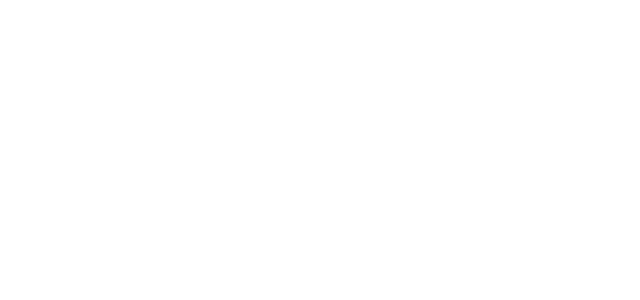
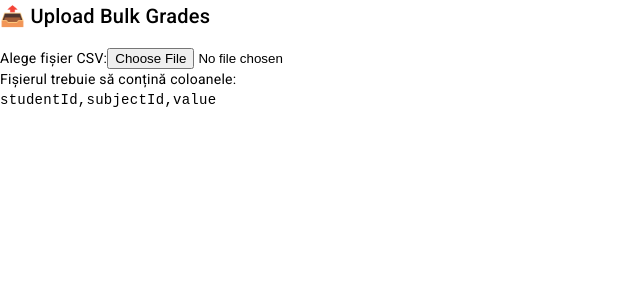
Before and after one commit to HookMyHooks/MPIGradeBook, an Angular app in the folder GradeNexus-frontend/grade-nexus-frontend-angular/: page /upload-bulk in a window 1280 px wide. Before the commit this address led to /. Shown: the top 300 px of the page, without its empty margins (0-640 px from the left). Built offline with nearby package versions, Linux system fonts and the light colour scheme.

Commit message:
added bulk-upload component for .csv files

```diff
--- a/GradeNexus-frontend/grade-nexus-frontend-angular/src/app/app.routes.ts
+++ b/GradeNexus-frontend/grade-nexus-frontend-angular/src/app/app.routes.ts
@@ -7,6 +7,7 @@ import { TeacherGuard } from './guards/teacher.guard';
 import { StudentGuard } from './guards/student.guard';
 import { AuthGuard } from './guards/auth.guard';
 import { ResetPasswordComponent } from './components/auth/reset-password/reset-password.component';
+import { BulkUploadComponent } from './components/bulk-upload/bulk-upload.component';
 
 export const routes: Routes = [
   {
@@ -36,4 +37,8 @@ export const routes: Routes = [
     path: 'reset-password',
     component: ResetPasswordComponent,
   },
+  {
+    path: 'upload-bulk',
+    component: BulkUploadComponent
+  }
 ];
--- /dev/null
+++ b/GradeNexus-frontend/grade-nexus-frontend-angular/src/app/components/bulk-upload/bulk-upload.component.html
@@ -0,0 +1,11 @@
+<div class="bulk-container">
+    <h2>📤 Upload Bulk Grades</h2>
+
+    <label for="file-upload" class="file-label">Alege fișier CSV:</label>
+    <input id="file-upload" type="file" accept=".csv" (change)="onFileSelected($event)" />
+
+    <p class="hint">
+      Fișierul trebuie să conțină coloanele: <br>
+      <code>studentId,subjectId,value</code>
+    </p>
+  </div>
--- /dev/null
+++ b/GradeNexus-frontend/grade-nexus-frontend-angular/src/app/components/bulk-upload/bulk-upload.component.scss
@@ -0,0 +1,36 @@
+.bulk-container {
+    max-width: 500px;
+    margin: 2rem auto;
+    padding: 2rem;
+    border: 1px solid #ccc;
+    border-radius: 12px;
+    text-align: center;
+    box-shadow: 0 4px 12px rgba(0,0,0,0.05);
+    font-family: Arial, sans-serif;
+    background-color: #f9f9f9;
+  }
+
+  .bulk-container h2 {
+    margin-bottom: 1.5rem;
+    color: #333;
+  }
+
+  .file-label {
+    display: block;
+    font-weight: bold;
+    margin-bottom: 0.5rem;
+  }
+
+  input[type="file"] {
+    padding: 0.5rem;
+    border: 1px solid #ccc;
+    border-radius: 6px;
+    width: 100%;
+    max-width: 300px;
+    margin-bottom: 1rem;
+  }
+
+  .hint {
+    font-size: 0.9rem;
+    color: #555;
+  }
--- /dev/null
+++ b/GradeNexus-frontend/grade-nexus-frontend-angular/src/app/components/bulk-upload/bulk-upload.component.ts
@@ -0,0 +1,42 @@
+import { Component } from '@angular/core';
+import { HttpClient } from '@angular/common/http';
+import { CommonModule } from '@angular/common';
+import { FormsModule } from '@angular/forms';
+
+@Component({
+  selector: 'app-bulk-upload',
+  standalone: true,
+  imports: [CommonModule, FormsModule],
+  templateUrl: './bulk-upload.component.html',
+})
+export class BulkUploadComponent {
+  constructor(private http: HttpClient) {}
+
+  onFileSelected(event: any): void {
+    const file: File = event.target.files[0];
+    if (!file) return;
+
+    const reader = new FileReader();
+    reader.onload = () => {
+      const text = reader.result as string;
+      const lines = text.trim().split('\n').slice(1);
+
+      const grades = lines.map(line => {
+        const [studentId, subjectId, value] = line.split(',');
+        return {
+          studentId: parseInt(studentId),
+          subjectId: parseInt(subjectId),
+          value: parseInt(value)
+        };
+      });
+
+      this.http.post('http://localhost:8189/api/grades/bulk', grades)
+        .subscribe({
+          next: () => alert('✅ Upload reușit!'),
+          error: () => alert('❌ Upload eșuat!')
+        });
+    };
+
+    reader.readAsText(file);
+  }
+}
```
Also changed, not shown: 1 other file (tests, documents, lock files or other folders).
